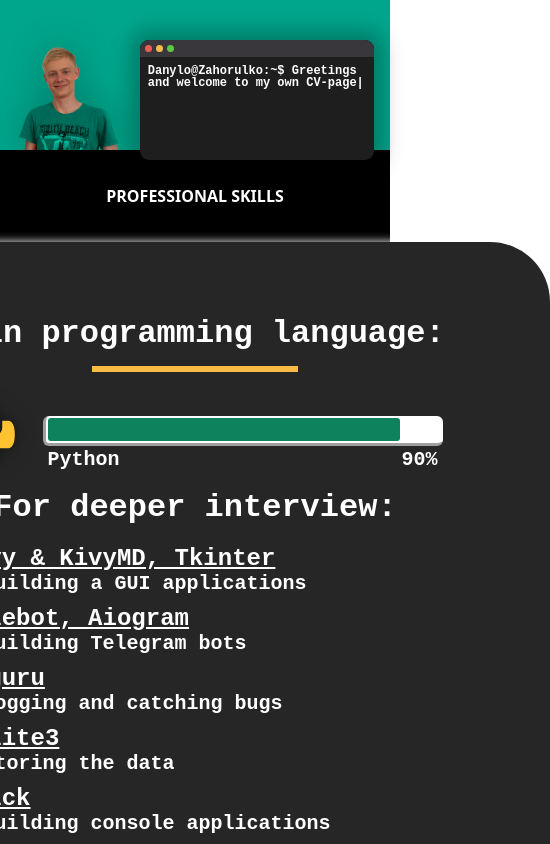
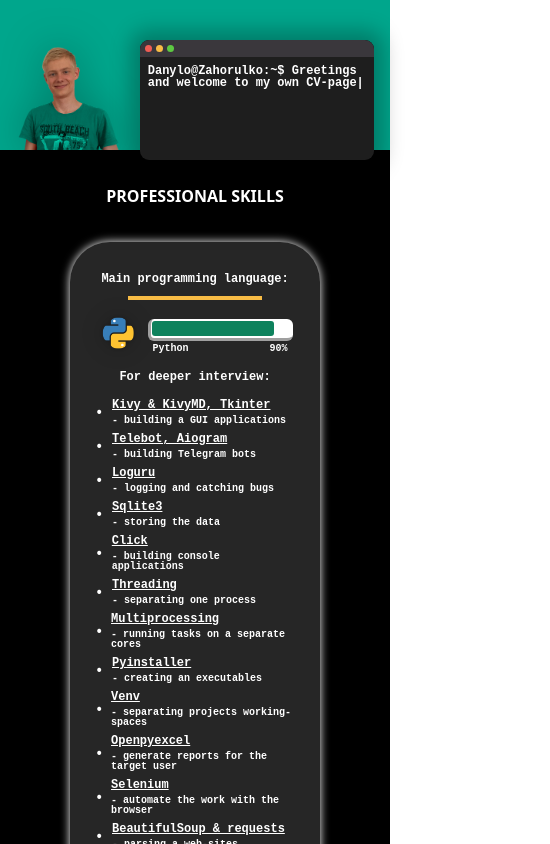
Before and after one commit to danil09234/cv, a React (Create React App) app: page / in a window 390 px wide. Shown: the top 844 px of the page, 550 px wide, since content can reach past the window. Built offline with nearby package versions, Linux system fonts and the light colour scheme.

Commit message:
Add `SkillsCard` adaptive styles

```diff
--- a/src/components/SkillsCard.js
+++ b/src/components/SkillsCard.js
@@ -4,9 +4,7 @@ import styles from './SkillsCard.module.css'
 function ProgressCard({image_src, progress_name, progress_level}) {
     return (
         <div className={styles.progressCard}>
-            <div className={styles.progressCardImageContainer}>
-                <img className={styles.progressCardImage} src={image_src} alt={progress_name}/>
-            </div>
+            <img className={styles.progressCardImage} src={image_src} alt={progress_name}/>
             <div className={styles.progressCardProgressBar}>
                 <div className={styles.progressCardProgressBarBlock}>
                     <div className={styles.progressCardProgressBarGraphics} />
--- a/src/components/SkillsCard.module.css
+++ b/src/components/SkillsCard.module.css
@@ -12,6 +12,8 @@ p {
     background: #262626;
     box-shadow: 0 0 20px #FFFFFF;
     border-radius: 60px;
+
+    width: min-content;
 }
 
 .cardContent {
@@ -23,7 +25,7 @@ p {
     padding: 0;
     gap: 150px;
 
-    width: auto;
+    width: min-content;
 }
 
 .leftColumn {
@@ -84,7 +86,6 @@ p {
     padding: 0;
     gap: 15px;
 
-    width: 485px;
     height: 70px;
 }
 
@@ -95,17 +96,6 @@ p {
     user-select: none;
 }
 
-.progressCardImageContainer {
-    display: flex;
-    flex-direction: row;
-    justify-content: center;
-    align-items: center;
-    padding: 0;
-
-    width: 70px;
-    height: 70px;
-}
-
 .progressCardProgressBar {
     display: flex;
     flex-direction: column;
@@ -113,8 +103,8 @@ p {
     gap: 5px;
     margin-top: 24px;
 
-    width: 400px;
-    height: 60px;
+    width: min-content;
+    /*height: 60px;*/
 }
 
 .progressCardProgressBarGraphics {
@@ -203,7 +193,7 @@ p {
     padding: 0;
     gap: 10px;
 
-    width: 100%;
+    width: fit-content;
     /*height: 100px;*/
 }
 
@@ -232,7 +222,7 @@ p {
     padding: 0;
     gap: 5px;
 
-    width: 100%;
+    width: fit-content;
     /*height: 41px;*/
 }
 
@@ -249,12 +239,14 @@ p {
 
     color: #FFFFFF;
 
-    width: 500px;
+    width: fit-content;
+    /*block-size: fit-content;*/
+    /*width: 500px;*/
 }
 
 .listItemDescription {
-    width: 100%;
-    height: 16px;
+    width: fit-content;
+    /*height: 16px;*/
 
     font-family: 'Source Code Pro', monospace;
     font-style: normal;
@@ -292,11 +284,7 @@ p {
     }
 }
 
-@media only screen and (max-width: 1350px) {
-    .card {
-        width: 550px;
-    }
-
+@media only screen and (max-width: 1300px) {
     .cardContent {
         flex-wrap: wrap;
         gap: 150px;
@@ -331,11 +319,6 @@ p {
 
     .progressCard {
         gap: 20px;
-    }
-
-    .progressCardImageContainer {
-        width: 75px;
-        height: 75px;
     }
 
     .progressCardProgressBar {
@@ -379,3 +362,284 @@ p {
         font-size: 20px;
     }
 }
+
+@media only screen and (max-width: 730px) {
+    .card {
+        padding: 60px 50px 50px 50px;
+    }
+
+    .titleText {
+        font-size: 24px;
+    }
+
+    .progressCardProgressBarBlock {
+        width: 295px;
+    }
+
+    .progressCardProgressBarGraphics {
+        width: 292px;
+    }
+
+    .progressCardProgressTextBlock {
+        width: 295px;
+    }
+
+    .progressCardProgressText {
+        font-size: 16px;
+    }
+
+    .listItem {
+        width: 450px;
+    }
+
+    .listItemDot {
+        font-size: 24px;
+    }
+
+    .listItemTitle {
+        font-size: 24px;
+    }
+
+    .listItemDescription {
+        font-size: 20px;
+    }
+}
+
+@media only screen and (max-width: 600px) {
+    .titleText {
+        font-size: 20px;
+    }
+
+    .listItem {
+        width: 380px;
+    }
+
+    .listItemTitle {
+        font-size: 20px;
+    }
+
+    .listItemDescription {
+        font-size: 16px;
+    }
+
+    .progressCardProgressText {
+        font-size: 16px;
+    }
+}
+
+@media only screen and (max-width: 550px) {
+    .card {
+        padding: 40px 40px 50px 40px;
+    }
+
+    .title {
+        gap: 5px;
+    }
+
+    .separator {
+        border: 2px solid #F8BC45;
+        width: 150px;
+    }
+
+    .cardContent {
+        gap: 50px;
+    }
+
+    .leftColumn {
+        gap: 10px;
+    }
+
+    .rightColumn {
+        gap: 40px;
+    }
+
+    .additionalLanguages {
+        gap: 10px;
+    }
+
+    .progressCardImage {
+        width: 60px;
+        height: auto;
+    }
+
+    .titleText {
+        font-size: 16px;
+    }
+
+    .progressCard {
+        gap: 10px;
+    }
+
+    .progressCardProgressBar {
+        gap: 5px;
+    }
+
+    .progressCardProgressBarBlock {
+        width: 245px;
+        height: 25px;
+    }
+
+    .progressCardProgressBarGraphics {
+        width: 242px;
+        height: 23px;
+    }
+
+    .progressCardProgressFillerGraphics {
+        height: 19px;
+        left: 5px;
+    }
+
+    .progressCardProgressTextBlock {
+        width: 245px;
+    }
+
+    .progressCardProgressText {
+        font-size: 14px;
+    }
+
+    .listItem {
+        width: 320px;
+        gap: 5px;
+    }
+
+    .listItemDot {
+        font-size: 20px;
+    }
+
+    .listItemTitle {
+        font-size: 16px;
+    }
+
+    .listItemDescription {
+        font-size: 14px;
+    }
+}
+
+@media only screen and (max-width: 450px) {
+    .titleText {
+        font-size: 14px;
+    }
+
+    .separator {
+        width: 130px;
+    }
+
+    .progressCardImage {
+        width: 50px;
+        height: auto;
+    }
+
+    .progressCardProgressBarBlock {
+        width: 195px;
+        height: 23px;
+    }
+
+    .progressCardProgressBarGraphics {
+        width: 192px;
+        height: 19px;
+    }
+
+    .progressCardProgressFillerGraphics {
+        height: 15px;
+        left: 5px;
+    }
+
+    .progressCardProgressTextBlock {
+        width: 195px;
+    }
+
+    .listItem {
+        width: 250px;
+    }
+
+    .listItemDot {
+        font-size: 14px;
+    }
+
+    .listItemTitle {
+        font-size: 12px;
+    }
+
+    .listItemDescription {
+        font-size: 11px;
+    }
+
+    .progressCardProgressText {
+        font-size: 11px;
+    }
+
+    .progressCardProgressBar {
+        gap: 3px;
+    }
+}
+
+@media only screen and (max-width: 400px) {
+    .card {
+        border-radius: 40px;
+        padding: 25px 25px 35px 25px;
+    }
+
+    .titleText {
+        font-size: 12px;
+    }
+
+    .rightColumn {
+        gap: 20px;
+    }
+
+    .progressCardProgressBar {
+        gap: 0;
+        margin-top: 10px;
+    }
+
+    .progressCard {
+        height: 45px;
+    }
+
+    .progressCardImage {
+        width: 40px;
+        height: auto;
+    }
+
+    .progressCardProgressBarBlock {
+        width: 145px;
+        height: 23px;
+    }
+
+    .progressCardProgressBarGraphics {
+        width: 142px;
+    }
+
+    .progressCardProgressFillerGraphics {
+        height: 15px;
+        left: 4px;
+    }
+
+    .progressCardProgressTextBlock {
+        width: 145px;
+    }
+
+    .list {
+        gap: 7px;
+    }
+
+    .listItem {
+        width: 200px;
+    }
+
+    .listItemTitle {
+        font-size: 12px;
+    }
+
+    .listItemDescription {
+        font-size: 10px;
+    }
+
+    .progressCardProgressText {
+        font-size: 10px;
+    }
+
+    .additionalInformation {
+        gap: 10px;
+    }
+}
```
